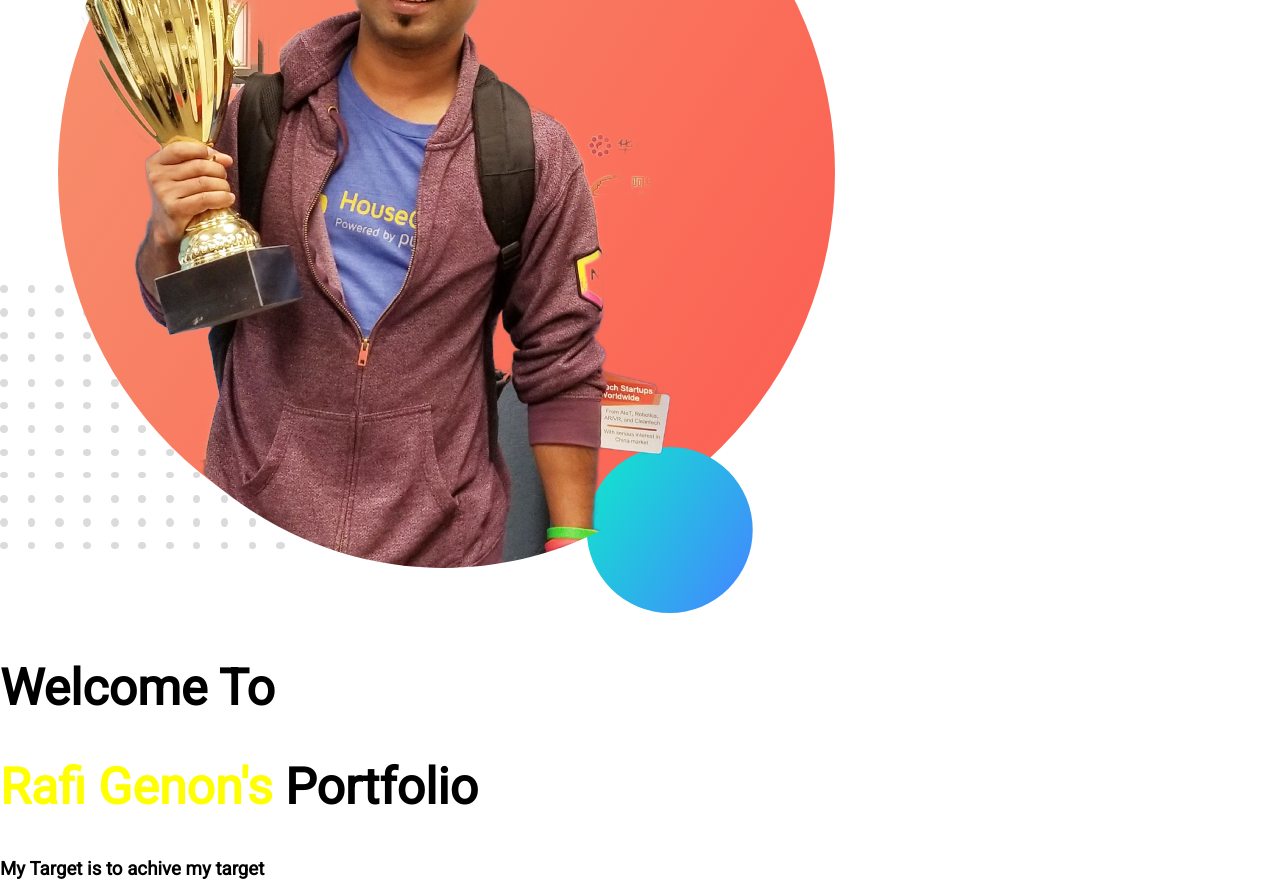
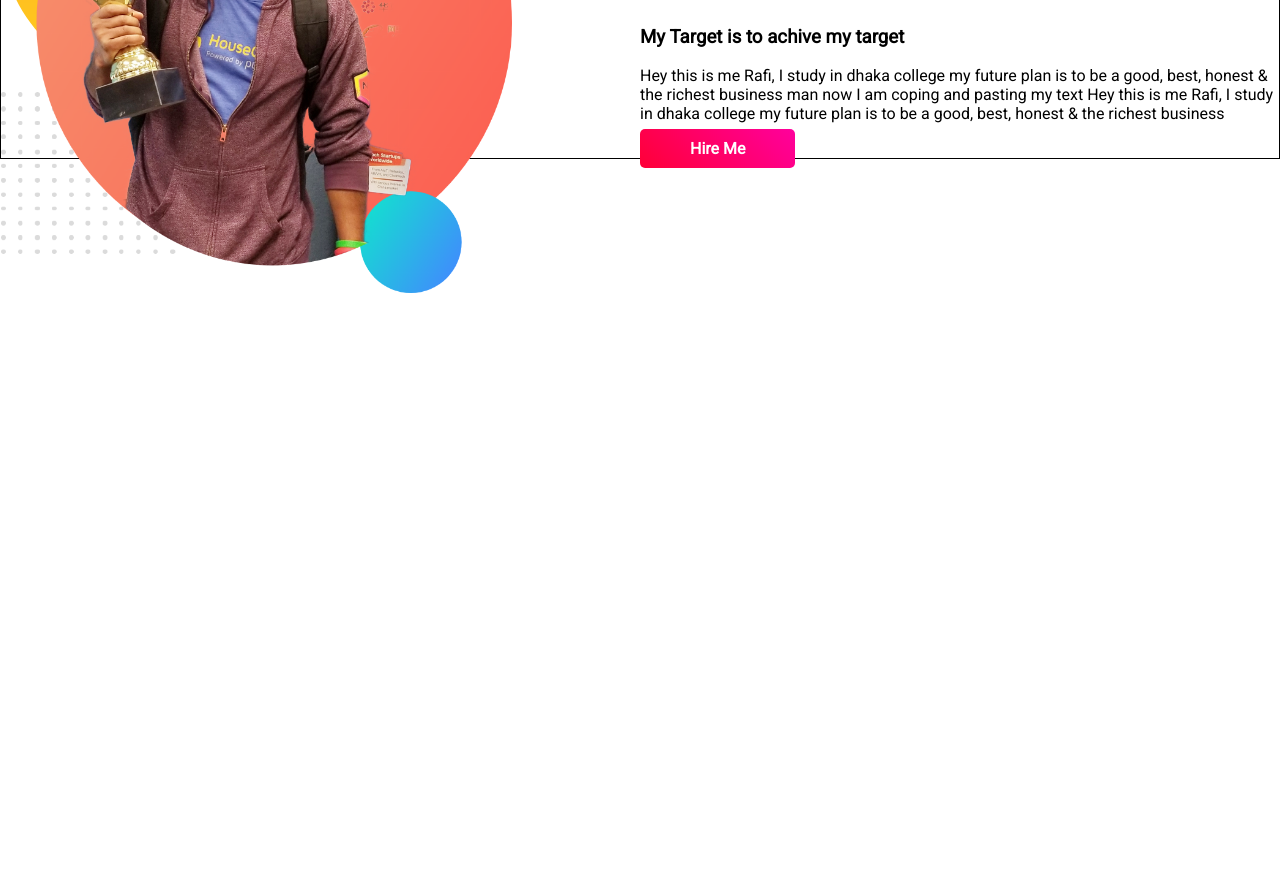
Before and after one commit to Rafi-Genon/web-portfolio, a plain HTML site: page index.html in a window 1280 px wide. Shown: the part 716-1611 px from the top of the page. After the commit the page ends 1013 px from the top, so only its background shows below. Drawn offline with Linux system fonts and the light colour scheme.

Commit message:
part2 almost done

```diff
--- a/index.html
+++ b/index.html
@@ -10,22 +10,22 @@
     </head>
 <body>
     <section class="upbackground">
-        <div class="upper"><h1>Welcome To</h1>
+        <div class="part"><h1>Welcome To</h1>
             <h1><span class="highlight">Rafi Genon's</span> Portfolio</h1>
             <h3>My Target is to achive my target</h3>
             <p>Hey this is me Rafi, I study in dhaka college my future plan is to be a good, best, honest & the richest business man now I am coping and pasting my text Hey this is me Rafi, I study in dhaka college my future plan is to be a good, best, honest & the richest business</p>
             <a class="link-button" target="blank" href="https://www.google.com/">Hire Me</a>
         </div>
-        <div class="upper"><img src="images/jhankar2.png" alt=""></div>
+        <div class="part"><img src="images/jhankar2.png" alt=""></div>
     </section>
 
-    <section class="downbackground">
-        <div class="lower"><img src="images/jhankar.png" alt=""></div>
-        <div class="lower"><h1>Welcome To</h1>
+    <section class="part2-background">
+        <div class="part2"><img src="images/jhankar.png" alt=""></div>
+        <div class="part2-all"><h1>Welcome To</h1>
             <h1><span class="highlight">Rafi Genon's</span> Portfolio</h1>
             <h3>My Target is to achive my target</h3>
             <p>Hey this is me Rafi, I study in dhaka college my future plan is to be a good, best, honest & the richest business man now I am coping and pasting my text Hey this is me Rafi, I study in dhaka college my future plan is to be a good, best, honest & the richest business</p>
-            <a class="link-button" target="blank" href="https://www.google.com/">Hire Me</a>
+            <a class="part2-link-button" target="blank" href="https://www.google.com/">Hire Me</a>
         </div>
     </section>
 </body>
--- a/style.css
+++ b/style.css
@@ -8,14 +8,14 @@ h1{
 .highlight{
     color: yellow;
 }
-.upper{
+.part{
     width: 40%;
     padding-left: 5%;
     margin-left: 5%;
     float: left;
 
 }
-.upper img{
+.part img{
     width: 100%;
 }
 .upbackground{
@@ -31,6 +31,27 @@ h1{
     text-decoration: none;
     font-weight: 700;
 }
-.lower{
+
+.part2{
     width: 40%;
+    float: left;
 }
+.part2 img{
+    width: 100%;
+}
+.part2-all{
+    margin-left: 50%;
+}
+.part2-link-button{
+    padding: 10px 50px;
+    background-image: linear-gradient(45deg,#ff0037, #ff009d);
+    border-radius: 5px;
+    color: white;
+    text-decoration: none;
+    font-weight: 700;
+}
+.part2-background{
+    background-image: url(images/dream-bg.png);
+    background-repeat: no-repeat;
+    border:1px solid black;
+}
```
